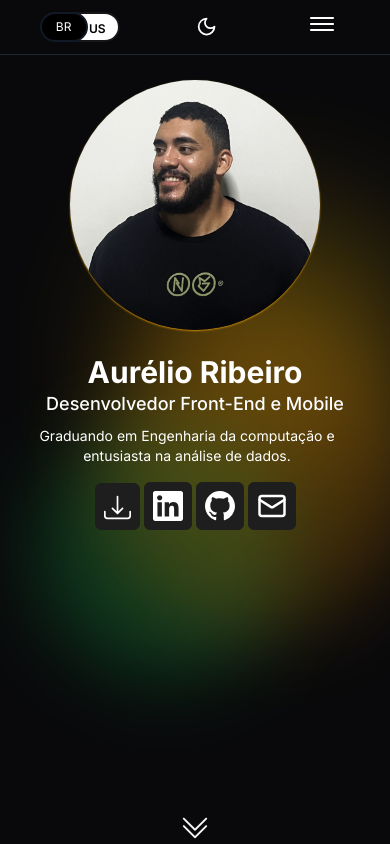
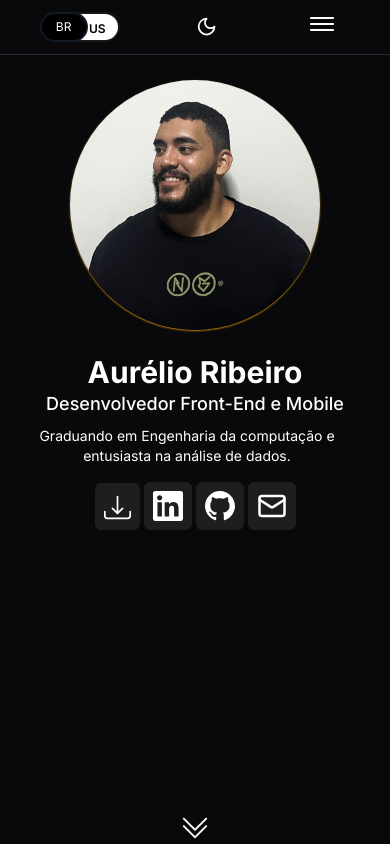
Before and after one commit to aureliodeboa/Portfolio, a Next.js app: page / in a window 390 px wide. Built offline with nearby package versions, Linux system fonts and the light colour scheme.

Commit message:
fix mobile

```diff
--- a/src/components/Container.tsx
+++ b/src/components/Container.tsx
@@ -1,5 +1,5 @@
 import { useTheme } from "@/contexts/ThemeContext";
-import { ReactNode } from "react";
+import { ReactNode, useEffect } from "react";
 
 type Props = {
     children: ReactNode;
@@ -7,12 +7,12 @@ type Props = {
 
 export const Container = ({ children }: Props) => {
     const themeCtx = useTheme();
+    useEffect(() => {
+        window.scrollTo(0, 0);
+    }, []);
     return (
         <div className="w-full h-dvh overflow-y-scroll flex flex-col justify-around bg-[#FFFFFF] text-black dark:bg-[#09090B] dark:text-white relative">
-            {/* Background Circles for Dark Mode */}
-            <div className="hidden dark:block absolute top-1/4 left-1/3 w-72 h-72 bg-yellow-500 rounded-full blur-3xl opacity-30"></div>
-            <div className="hidden dark:block absolute top-1/2 right-1/4 w-64 h-64 bg-green-600 rounded-full blur-2xl opacity-30"></div>
-            <div className="hidden dark:block absolute bottom-1/4 left-1/4 w-80 h-80 bg-yellow-700 rounded-full blur-2xl opacity-30"></div>
+
             {children}
         </div>
     );
```
